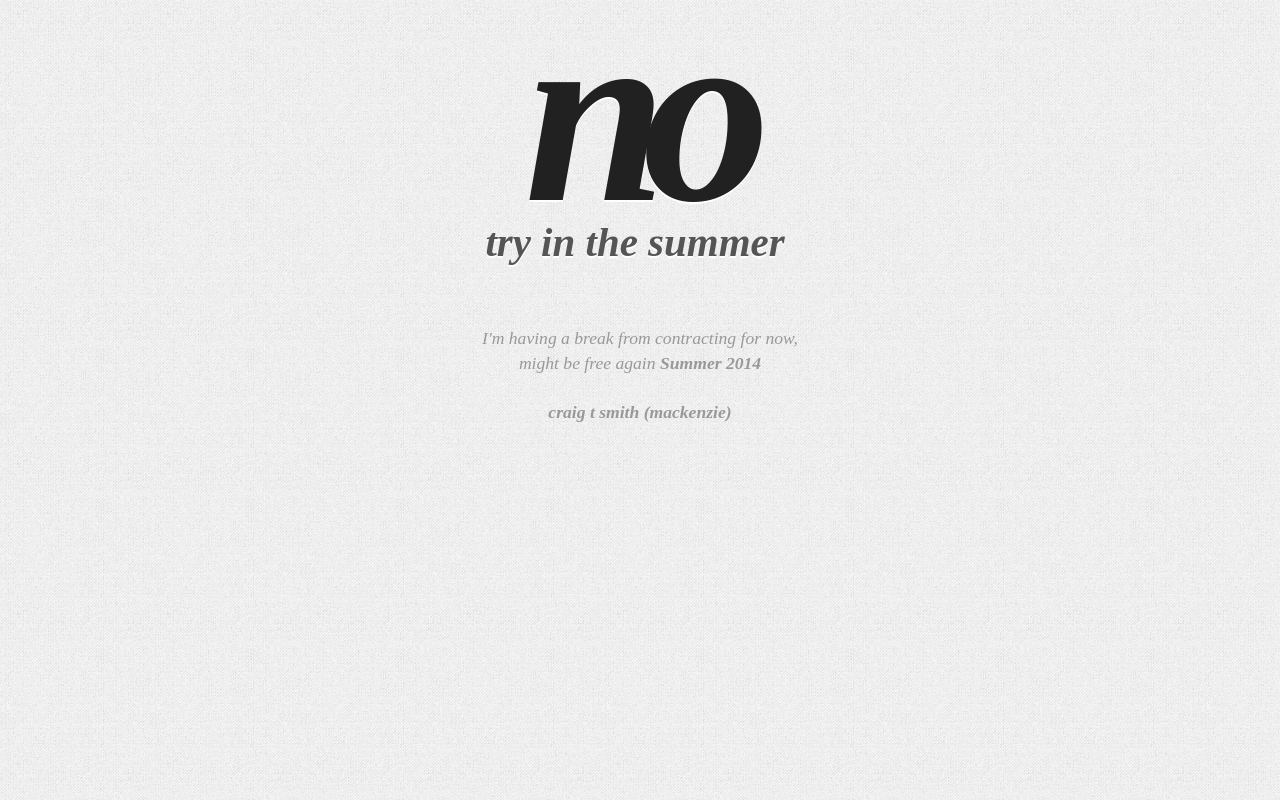
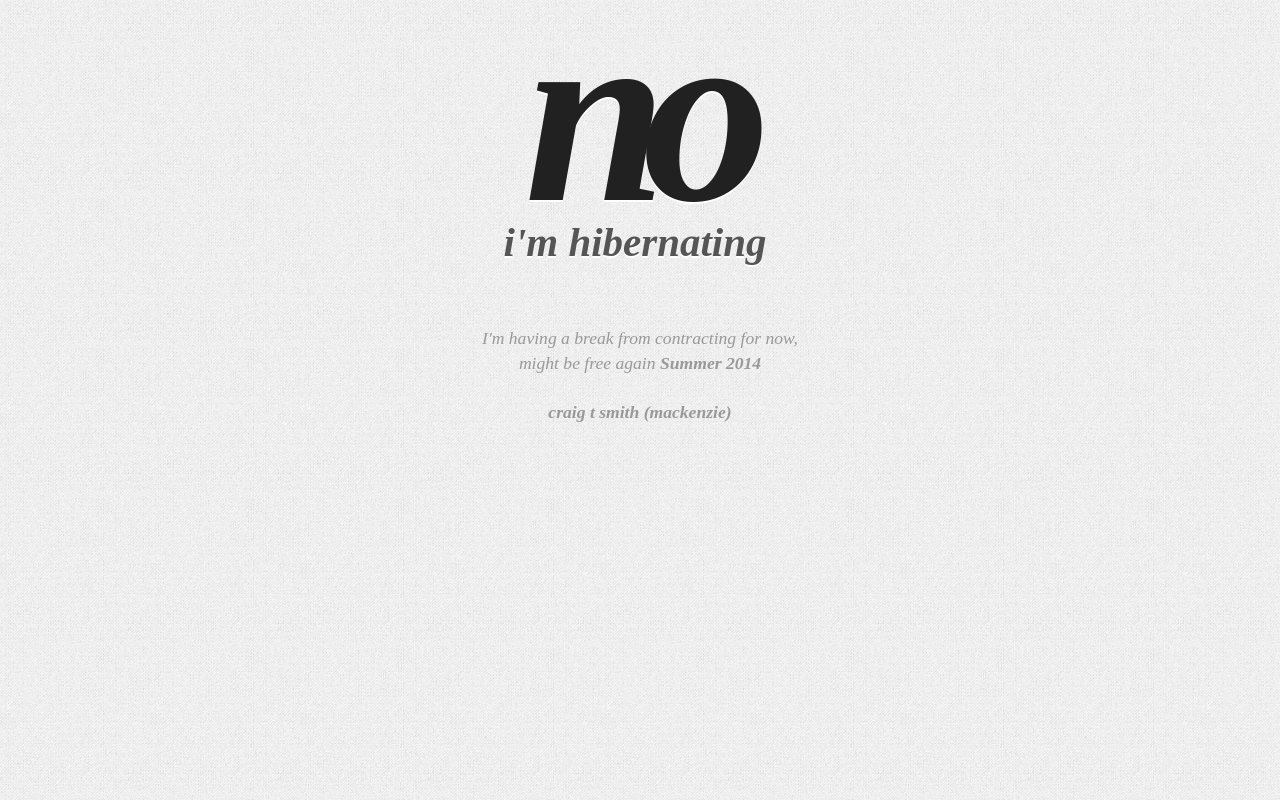
Before and after one commit to craigtsmith/craigtsmith.github.io, a plain HTML site: page index.html in a window 1280 px wide. Drawn offline with nearby package versions, Linux system fonts and the light colour scheme.

Commit message:
Update index.html

```diff
--- a/index.html
+++ b/index.html
@@ -20,7 +20,7 @@
             <p class="chromeframe">You are using an <strong>outdated</strong> browser. Please <a href="http://browsehappy.com/">upgrade your browser</a> or <a href="http://www.google.com/chromeframe/?redirect=true">activate Google Chrome Frame</a> to improve your experience.</p>
         <![endif]-->
 
-        <h1>no <small>try in the summer</small></h1>
+        <h1>no <small>i'm hibernating</small></h1>
         <p>
             I'm having a break from contracting for now, <br>
             might be free again <strong>Summer 2014</strong> <br><br>
```
